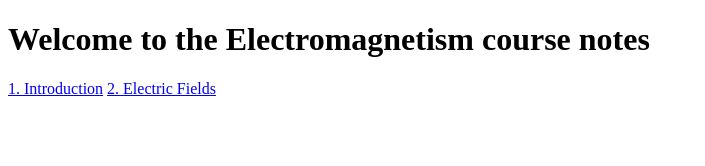
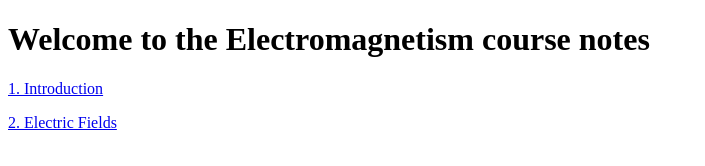
Before and after one commit to acbarnes1961/acbarnes1961.github.io, a plain HTML site: page Electromagnetism/index.html in a window 1280 px wide. Shown: the whole page, without its empty margins (0-705 px from the left). Drawn offline with Linux system fonts and the light colour scheme.

Commit message:
Update index.html

```diff
--- a/Electromagnetism/index.html
+++ b/Electromagnetism/index.html
@@ -2,9 +2,8 @@
 <html>
 <body>
 <h1>Welcome to the Electromagnetism course notes</h1>
-  <a href="introduction.html">1. Introduction</a>
-
-  <a href="ElectricFields.html">2. Electric Fields </a>
+  <p><a href="introduction.html">1. Introduction</a></p>
+  <p><a href="ElectricFields.html">2. Electric Fields </a></p>
 
 </body>
 </html>
```
